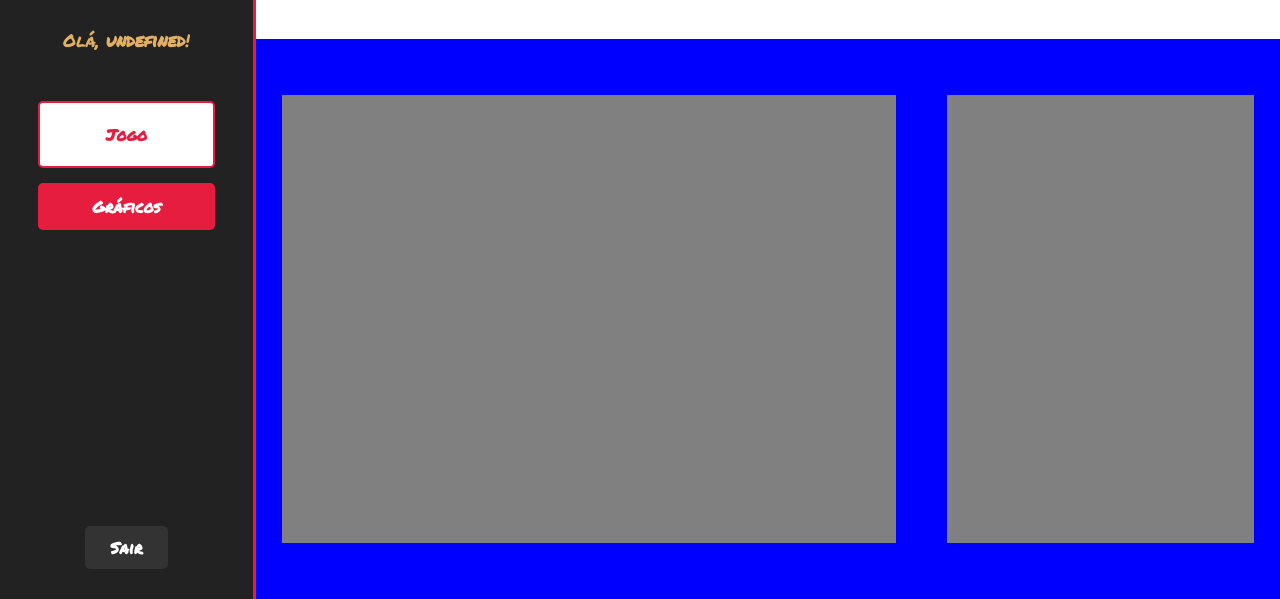
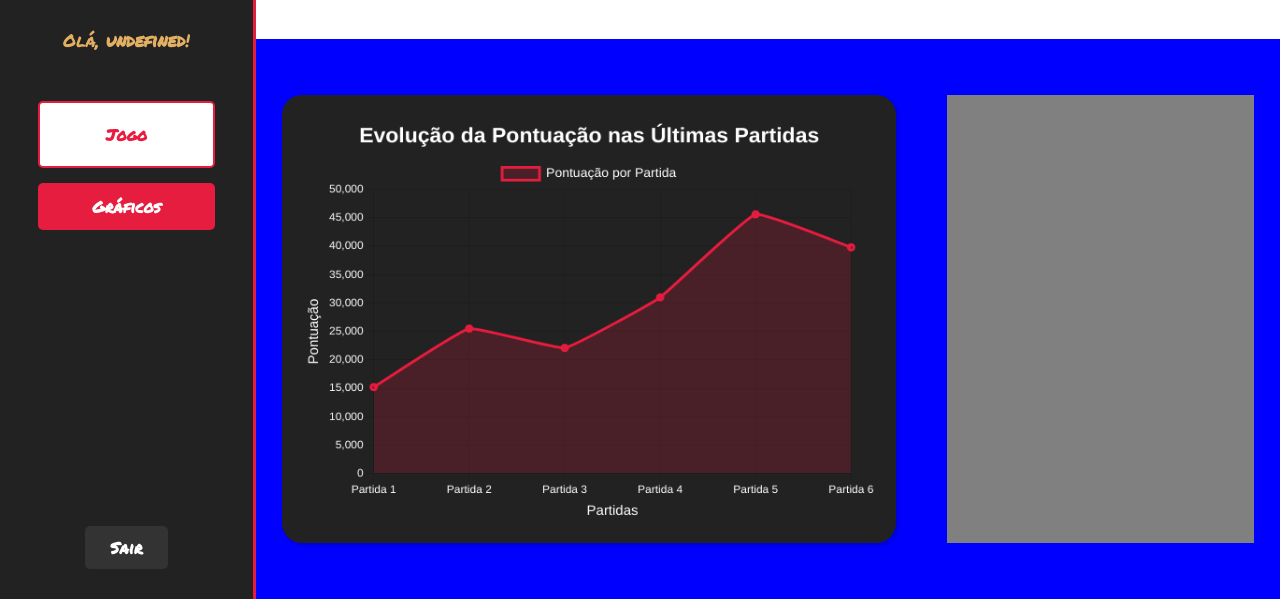
Before and after one commit to Dennis-Medrano/Projeto-Individual, a website: page public/dashboard/dashboard.html in a window 1280 px wide. Shown: the part 201-800 px from the top of the page. Drawn offline with nearby package versions, Linux system fonts and the light colour scheme.

Commit message:
Caminho para dashboard

```diff
--- a/app.js
+++ b/app.js
@@ -19,6 +19,7 @@ var indexRouter = require("./src/routes/index");
 var usuarioRouter = require("./src/routes/usuarios");
 var avisosRouter = require("./src/routes/avisos");
 var medidasRouter = require("./src/routes/medidas");
+var kpisRouter = require("./src/routes/kpis");
 
 
 app.use(express.json());
@@ -31,6 +32,7 @@ app.use("/", indexRouter);
 app.use("/usuarios", usuarioRouter);
 app.use("/avisos", avisosRouter);
 app.use("/medidas", medidasRouter);
+app.use("/kpis", kpisRouter);
 
 
 app.listen(PORTA_APP, function () {
--- a/public/css/dashboards.css
+++ b/public/css/dashboards.css
@@ -183,7 +183,23 @@ body {
 .grafico{
   width: 60%;
   height: 80%;
-  background-color: grey;
+  display: flex;
+  justify-content: center;
+  align-items: center;
+}
+
+.graficoLinha{
+    height: 90%;
+    width: 80%;
+    padding: 20px;
+    background-color: rgba(255, 255, 255, 1);
+    box-shadow: 2px 2px 2px 2px rgba(0, 0, 0, 0.1);
+    border-radius: 20px;
+    display: flex;
+    align-items: center;
+    justify-content: center;
+    background-color: #222;
+    color: #d01735;
 }
 
 .rank{
--- a/public/dashboard/dashboard.html
+++ b/public/dashboard/dashboard.html
@@ -27,7 +27,7 @@
 
 <!-- <body onload=" atualizarFeed()"> -->
 
-<body>
+<body onload="plotarGraficoLinha()">
 
     <div class="janela">
         <div class="header-left">
@@ -67,7 +67,7 @@
 
             <div class="kpi-inferior">
                 <div class="grafico">
-                    <canvas id="grafico"></canvas>
+                    <canvas id="graficoLinha" class="graficoLinha"></canvas>
                 </div>
 
                 <div class="rank">
@@ -95,5 +95,129 @@
 
 
 
+    function obterDados() {
+        var id_usuario = sessionStorage.ID_USUARIO;
+
+        // Graficos de linha ------------------------------------------------------------------------------------------------------
+        fetch(`/kpis/Graficolinha/${id_usuario}`).then(function (response) {
+
+            return response.json();
+        })
+            .then(function (data) {
+                console.log(data);
+                plotarGraficoLinha(data);
+            })
+            .catch(function (err) {
+                console.log(err);
+            })
+
+
+        // kppi de ultimo dia sem vazamento ------------------------------------------------------------------------------------------------------
+        fetch(`/kpis/kpiSuperior/${id_usuario}`).then(function (response) {
+
+            return response.json();
+        })
+            .then(function (data) {
+                console.log(data);
+                plotarKpiUltimo(data);
+            })
+            .catch(function (err) {
+                console.log(err);
+            })
+
+
+        // kppi de sensores ativos ------------------------------------------------------------------------------------------------------
+        fetch(`/kpis/rank/${id_usuario}`).then(function (response) {
+
+            return response.json();
+        })
+            .then(function (data) {
+                console.log(data);
+                plotarKpiAtivos(data);
+            })
+            .catch(function (err) {
+                console.log(err);
+            })
+
+
+    }
+
+    function plotarGraficoLinha() {
+
+        const ctx = document.getElementById('graficoLinha').getContext('2d');
+
+
+        const labels = ['Partida 1', 'Partida 2', 'Partida 3', 'Partida 4', 'Partida 5', 'Partida 6'];
+        const mockData = {
+            labels: labels,
+            datasets: [{
+                label: 'Pontuação por Partida',
+                data: [15200, 25500, 22100, 31000, 45600, 39800],
+                fill: true,
+                borderColor: '#e61d3f',
+                backgroundColor: 'rgba(230, 29, 63, 0.2)',
+                tension: 0.1,
+                borderWidth: 3
+            }]
+        };
+
+
+        const config = {
+            type: 'line',
+            data: mockData,
+            options: {
+                responsive: true,
+                maintainAspectRatio: false,
+                plugins: {
+                    legend: {
+                        position: 'top',
+                        labels: {color: 'white',
+                                font: {size:14}
+                        }
+
+                    },
+                    title: {
+                        display: true,
+                        text: 'Evolução da Pontuação nas Últimas Partidas',
+                        color: 'white',
+                        font: {
+                            size: 23,
+
+                        }
+                    }
+                },
+                scales: {
+                    y: {
+                        beginAtZero: true,
+                        title: {
+                            display: true,
+                            color: 'white',
+                            text: 'Pontuação',
+                            font: { size: 15 }
+                        },
+                        ticks: { // cor da escala
+                            color: 'white'
+                        }
+                    },
+                    x: {
+                         title: {
+                            display: true,
+                            color: 'white',
+                            text: 'Partidas',
+                            font: { size: 15 }
+                        },
+                        ticks: { // cor da escala
+                            color: 'white'
+                        }
+                    }
+                }
+            }
+        };
+
+
+        new Chart(ctx, config);
+    }
+
+
 
 </script>
```
Also changed, not shown: src/controllers/kpisController.js (added, +37 -0 lines), src/models/kpisModel.js (added, +34 -0 lines), 1 other file.
